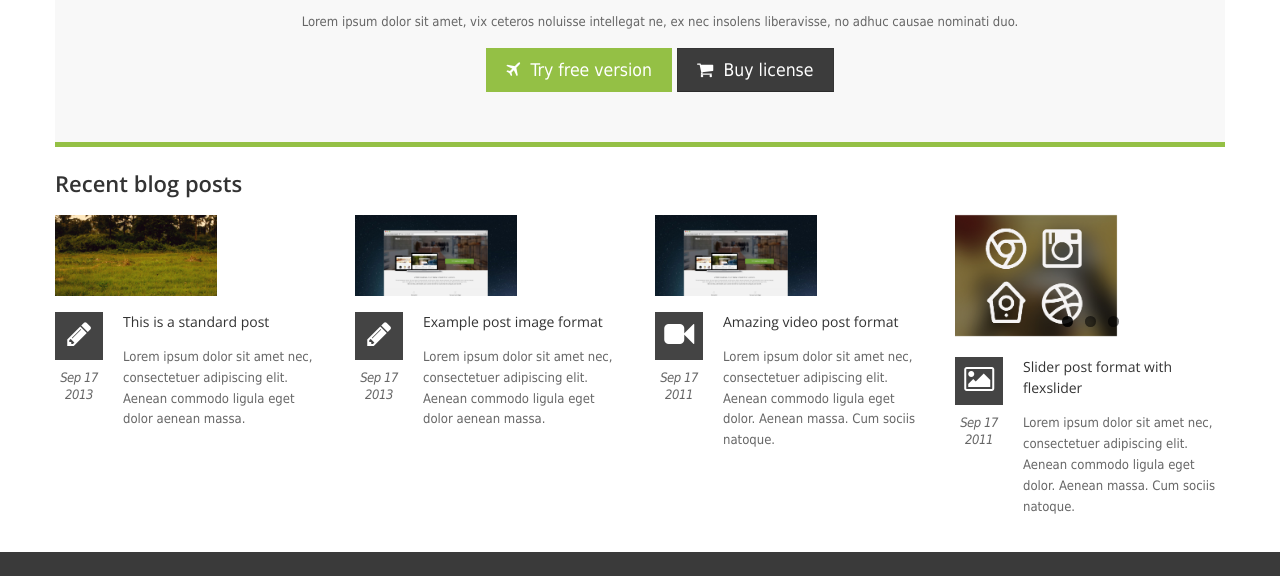
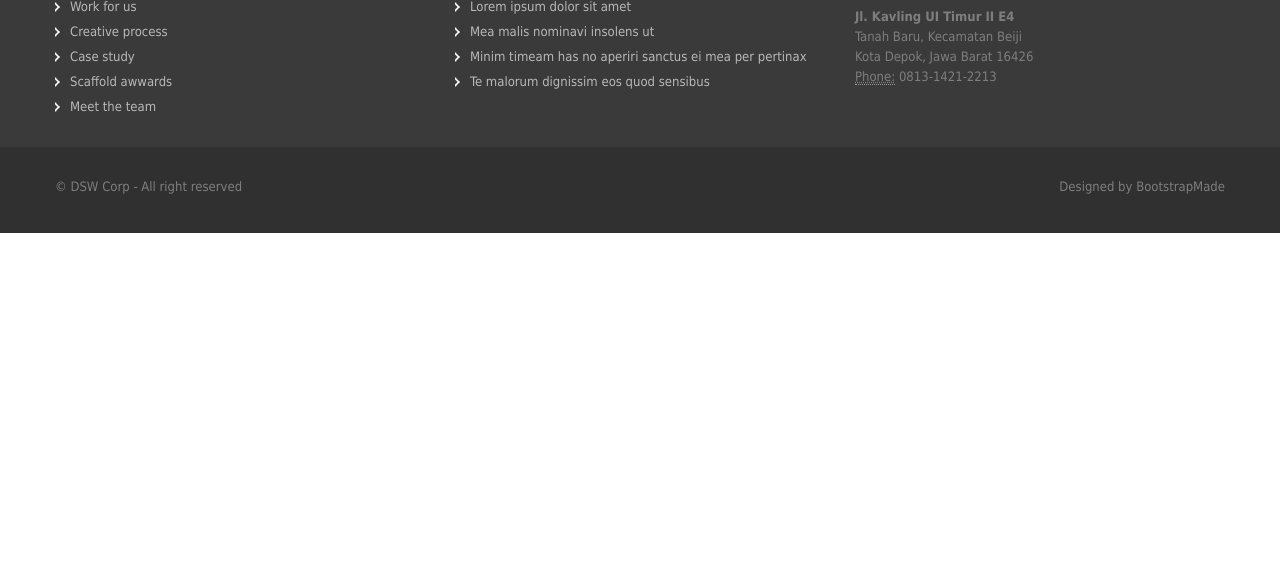
Before and after one commit to acp2013/dws, a plain HTML site: page index.html in a window 1280 px wide. Shown: the part 842-1418 px from the top of the page. After the commit the page ends 1075 px from the top, so only its background shows below. Drawn offline with nearby package versions, Linux system fonts and the light colour scheme.

Commit message:
update page

```diff
--- a/assets/color/default.css
+++ b/assets/color/default.css
@@ -11,7 +11,7 @@
 
 
 a {
-	color: #94c045;
+	color: #7e7e7e;
 }
 
 a:hover {
--- a/assets/css/overwrite.css
+++ b/assets/css/overwrite.css
@@ -31,7 +31,7 @@ body {
   font-family: Tahoma, Arial, sans-serif;
   font-size: 13px;
   line-height: 1.6em;
-  color: #666;
+  color: rgb(0, 0, 0);
   background-color: #ffffff;
 }
 
--- a/index.html
+++ b/index.html
@@ -51,7 +51,7 @@
                 <li class="dropdown active">
                   <a href="index.html">Home</a>
                 </li>
-                <li class="dropdown">
+                <!-- <li class="dropdown">
                   <a href="#">Features</a>
                   <ul class="dropdown-menu">
                     <li><a href="overview.html">Overview</a></li>
@@ -95,7 +95,7 @@
                     <li><a href="post_left_sidebar.html">Post left sidebar</a></li>
                     <li><a href="post_right_sidebar.html">Post right sidebar</a></li>
                   </ul>
-                </li>
+                </li> -->
                 <li>
                   <a href="contact.html">Contact</a>
                 </li>
@@ -147,7 +147,7 @@
                       <p>
                         Lorem ipsum dolor sit amet, munere commodo ut nam, quod volutpat in per. At nec case iriure, consul recteque nec et.
                       </p>
-                      <a class="btn btn-success" href="#">Learn more &raquo;</a>
+                      <!-- <a class="btn btn-success" href="#">Learn more &raquo;</a> -->
                     </div>
                     <img class="slider_img" src="assets/img/slides/sequence/img-2.png" alt="">
                   </li>
@@ -160,7 +160,7 @@
                       <p>
                         Lorem ipsum dolor sit amet, munere commodo ut nam, quod volutpat in per. At nec case iriure, consul recteque nec et.
                       </p>
-                      <a class="btn btn-success" href="#">Learn more &raquo;</a>
+                      <!-- <a class="btn btn-success" href="#">Learn more &raquo;</a> -->
                     </div>
                     <img class="slider_img" src="assets/img/slides/sequence/img-3.png" alt="">
                   </li>
@@ -177,7 +177,7 @@
     <div class="container">
       <div class="row">
         <div class="span3 features">
-          <i class="icon-circled icon-32 icon-suitcase left active"></i>
+          <i class="icon-circled icon-32 icon-suitcase left"></i>
           <h4>Responsive bootstrap</h4>
           <div class="dotted_line">
           </div>
@@ -215,135 +215,6 @@
             Dolorem adipiscing definiebas ut nec. Dolore consectetuer eu vim, elit molestie ei has, petentium imperdiet in pri mel virtute nam.
           </p>
           <a href="#">Learn more</a>
-        </div>
-      </div>
-      <div class="row">
-        <div class="span12">
-          <div class="tagline centered">
-            <div class="row">
-              <div class="span12">
-                <div class="tagline_text">
-                  <h2>Don't miss this special offer for limited time only!</h2>
-                  <p>
-                    Lorem ipsum dolor sit amet, vix ceteros noluisse intellegat ne, ex nec insolens liberavisse, no adhuc causae nominati duo.
-                  </p>
-                </div>
-                <div class="btn-toolbar cta">
-                  <a class="btn btn-large btn-color" href="#">
-							<i class="icon-plane icon-white"></i> Try free version </a>
-                  <a class="btn btn-large btn-inverse" href="#">
-							<i class="icon-shopping-cart icon-white"></i> Buy license </a>
-                </div>
-              </div>
-            </div>
-          </div>
-          <!-- end tagline -->
-        </div>
-      </div>
-      <div class="row">
-        <div class="home-posts">
-          <div class="span12">
-            <h3>Recent blog posts</h3>
-          </div>
-          <div class="span3">
-            <div class="post-image">
-              <a href="post_right_sidebar.html">
-					<img src="assets/img/dummies/blog1.jpg" alt="">
-					</a>
-            </div>
-            <div class="entry-meta">
-              <a href="#"><i class="icon-square icon-48 icon-pencil left"></i></a>
-              <span class="date">Sep 17 <br>
-					2013</span>
-            </div>
-            <!-- end .entry-meta -->
-            <div class="entry-body">
-              <a href="post_right_sidebar.html">
-                <h5 class="title">This is a standard post</h5>
-              </a>
-              <p>
-                Lorem ipsum dolor sit amet nec, consectetuer adipiscing elit. Aenean commodo ligula eget dolor aenean massa.
-              </p>
-            </div>
-            <!-- end .entry-body -->
-            <div class="clear">
-            </div>
-          </div>
-          <div class="span3">
-            <div class="post-image">
-              <a href="#"><img src="assets/img/dummies/blog2.jpg" alt=""></a>
-            </div>
-            <div class="entry-meta">
-              <a href="#"><i class="icon-square icon-48 icon-pencil left"></i></a>
-              <span class="date">Sep 17 2013</span>
-            </div>
-            <!-- end .entry-meta -->
-            <div class="entry-body">
-              <a href="post_right_sidebar.html">
-                <h5 class="title">Example post image format</h5>
-              </a>
-              <p>
-                Lorem ipsum dolor sit amet nec, consectetuer adipiscing elit. Aenean commodo ligula eget dolor aenean massa.
-              </p>
-            </div>
-            <!-- end .entry-body -->
-            <div class="clear">
-            </div>
-          </div>
-          <div class="span3">
-            <div class="post-image">
-              <a href="#"><img src="assets/img/dummies/blog2.jpg" alt=""></a>
-            </div>
-            <div class="entry-meta">
-              <a href="#"><i class="icon-square icon-48 icon-facetime-video left"></i></a>
-              <span class="date">Sep 17 2011</span>
-            </div>
-            <!-- end .entry-meta -->
-            <div class="entry-body">
-              <a href="post_right_sidebar.html">
-                <h5 class="title">Amazing video post format</h5>
-              </a>
-              <p>
-                Lorem ipsum dolor sit amet nec, consectetuer adipiscing elit. Aenean commodo ligula eget dolor. Aenean massa. Cum sociis natoque.
-              </p>
-            </div>
-            <!-- end .entry-body -->
-            <div class="clear">
-            </div>
-          </div>
-          <div class="span3">
-            <div class="post-slider">
-              <!-- start flexslider -->
-              <div class="flexslider">
-                <ul class="slides">
-                  <li>
-                    <a href="post_right_sidebar.html"><img src="assets/img/dummies/work1.jpg" alt=""></a>
-                  </li>
-                  <li>
-                    <a href="post_right_sidebar.html"><img src="assets/img/dummies/work2.jpg" alt=""></a>
-                  </li>
-                  <li>
-                    <a href="post_right_sidebar.html"><img src="assets/img/dummies/work3.jpg" alt=""></a>
-                  </li>
-                </ul>
-              </div>
-              <!-- end flexslider -->
-            </div>
-            <div class="entry-meta">
-              <a href="#"><i class="icon-square icon-48 icon-picture left"></i></a>
-              <span class="date">Sep 17 2011</span>
-            </div>
-            <!-- end .entry-meta -->
-            <div class="entry-body">
-              <a href="post_right_sidebar.html">
-                <h5 class="title">Slider post format with flexslider</h5>
-              </a>
-              <p>
-                Lorem ipsum dolor sit amet nec, consectetuer adipiscing elit. Aenean commodo ligula eget dolor. Aenean massa. Cum sociis natoque.
-              </p>
-            </div>
-            <!-- end .entry-body -->
-          </div>
         </div>
       </div>
     </div>
```
Also changed, not shown: contact.html (+9 -11 lines).
